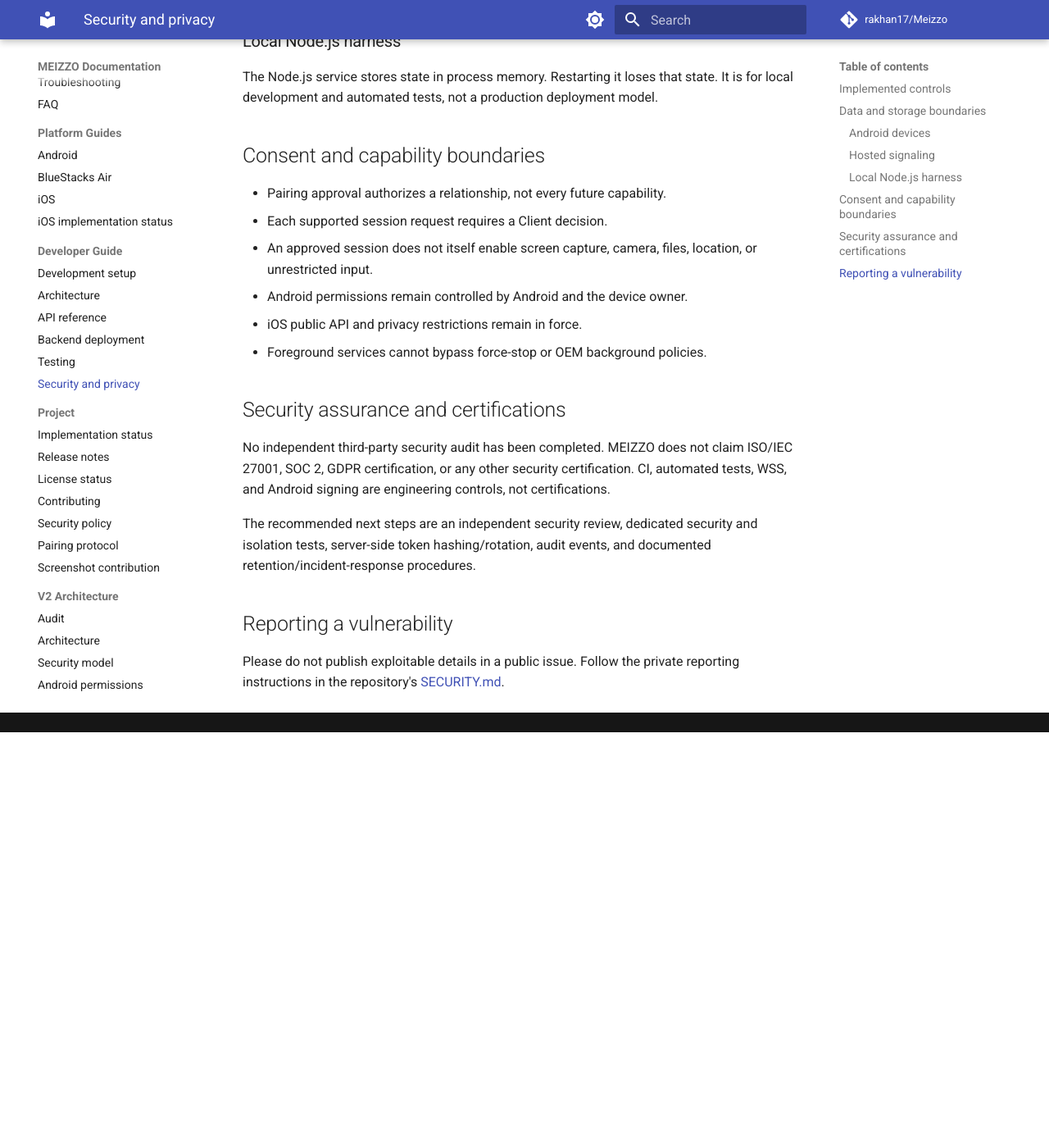
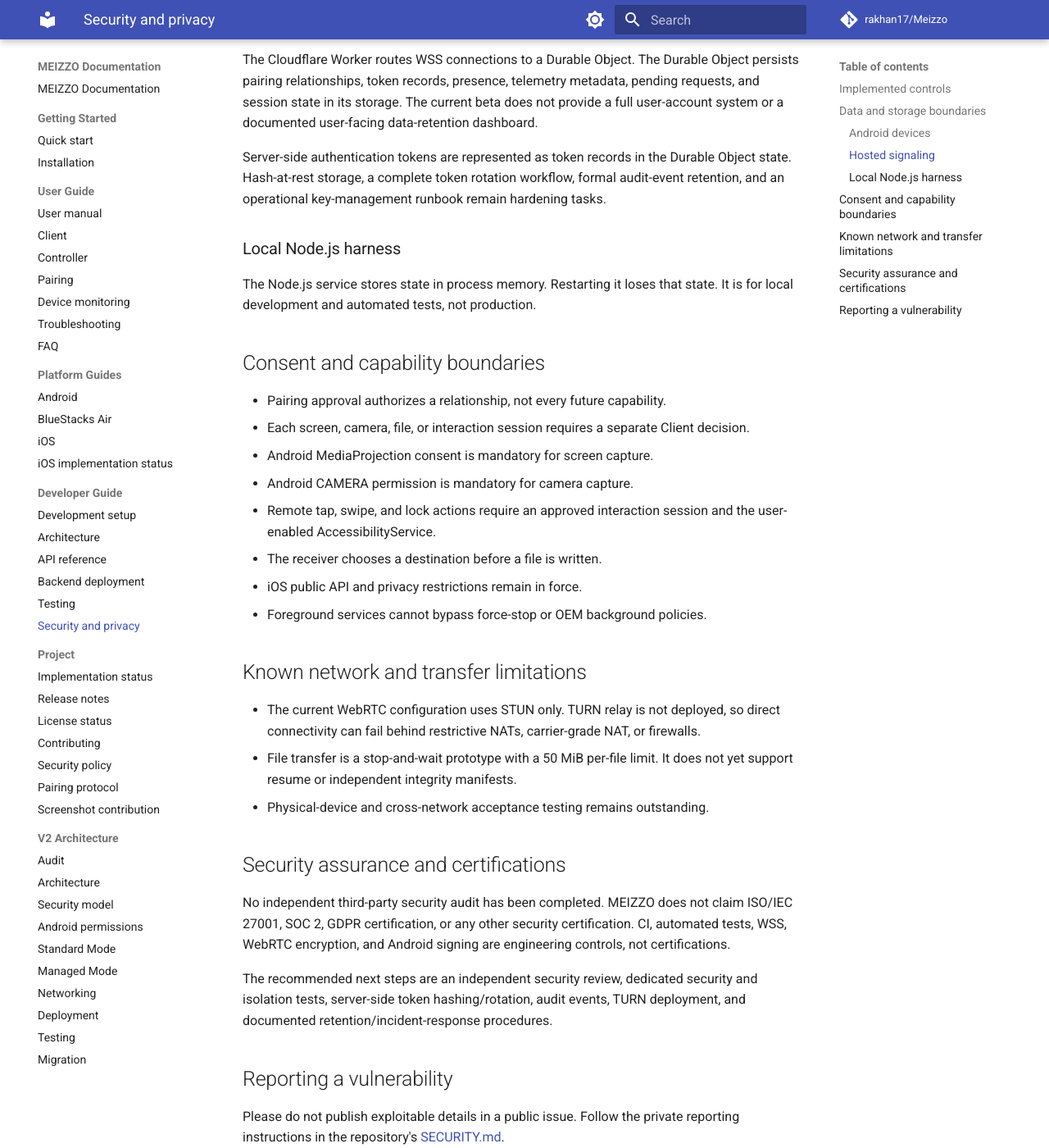
Before and after one commit to rakhan17/Meizzo, an MkDocs documentation site: the page built from docs/security-and-privacy.md, in a window 1280 px wide and 1400 px high, scrolled down 1193 px. Shown: the whole window at 82% size. Built offline with MkDocs 1.6.1 and Material for MkDocs 9.7.7, drawn with Linux system fonts in a browser that asks for light colours; comment, search, counter and statistics services are not loaded; before the commit the page ends 2086 px from its top, so only the background shows below that; some of the changed text lies outside the part shown.

Commit message:
docs(v3): document WebRTC security and permission boundaries

```diff
--- a/docs/security-and-privacy.md
+++ b/docs/security-and-privacy.md
@@ -11,11 +11,18 @@ security gaps; it is not a certification statement or an independent audit.
 - Rate limits for pairing attempts in the hosted Worker.
 - Cryptographically random role-specific authentication tokens.
 - Per-Client authorization checks for device lists, commands, and sessions.
-- WSS transport for the published Android release configuration.
+- WSS for signaling, authentication, presence, and commands.
+- Participant-bound WebRTC offer/answer/ICE relay for approved media sessions.
+- WebRTC DTLS-SRTP media transport and DTLS-protected DataChannels.
+- Android MediaProjection system consent before screen capture.
+- Android runtime CAMERA permission before camera capture.
+- Android AccessibilityService must be manually enabled by the device owner.
+- File source and destination are selected through Android Storage Access
+  Framework pickers; transfer size is capped at 50 MiB.
 - Android app credentials encrypted with app-specific Android Keystore
   AES-GCM keys.
-- iOS credentials stored using Keychain APIs in the development targets.
-- Session approval before supported interaction commands are routed.
+- iOS credentials stored using Keychain APIs in development targets.
+- Session approval before supported interaction and media capabilities run.
 - Release APK checksum, package identity, and signing-certificate validation
   in the Android updater/release pipeline.
 
@@ -24,9 +31,10 @@ security gaps; it is not a certification statement or an independent audit.
 ### Android devices
 
 Client and Controller credentials are encrypted locally using Android
-Keystore-backed keys. Telemetry includes device status fields exposed by the
-platform and implemented by the app. Unsupported fields should remain
-unavailable rather than be represented as zero.
+Keystore-backed keys. Screen and camera capture are performed on the Client
+device after the operating system grants the required permission. File
+content is transferred directly over the WebRTC DataChannel; the signaling
+Worker routes only session negotiation messages.
 
 ### Hosted signaling
 
@@ -44,29 +52,40 @@ runbook remain hardening tasks.
 ### Local Node.js harness
 
 The Node.js service stores state in process memory. Restarting it loses that
-state. It is for local development and automated tests, not a production
-deployment model.
+state. It is for local development and automated tests, not production.
 
 ## Consent and capability boundaries
 
 - Pairing approval authorizes a relationship, not every future capability.
-- Each supported session request requires a Client decision.
-- An approved session does not itself enable screen capture, camera, files,
-  location, or unrestricted input.
-- Android permissions remain controlled by Android and the device owner.
+- Each screen, camera, file, or interaction session requires a separate
+  Client decision.
+- Android MediaProjection consent is mandatory for screen capture.
+- Android CAMERA permission is mandatory for camera capture.
+- Remote tap, swipe, and lock actions require an approved interaction session
+  and the user-enabled AccessibilityService.
+- The receiver chooses a destination before a file is written.
 - iOS public API and privacy restrictions remain in force.
 - Foreground services cannot bypass force-stop or OEM background policies.
+
+## Known network and transfer limitations
+
+- The current WebRTC configuration uses STUN only. TURN relay is not deployed,
+  so direct connectivity can fail behind restrictive NATs, carrier-grade NAT,
+  or firewalls.
+- File transfer is a stop-and-wait prototype with a 50 MiB per-file limit.
+  It does not yet support resume or independent integrity manifests.
+- Physical-device and cross-network acceptance testing remains outstanding.
 
 ## Security assurance and certifications
 
 No independent third-party security audit has been completed. MEIZZO does not
 claim ISO/IEC 27001, SOC 2, GDPR certification, or any other security
-certification. CI, automated tests, WSS, and Android signing are engineering
-controls, not certifications.
+certification. CI, automated tests, WSS, WebRTC encryption, and Android signing
+are engineering controls, not certifications.
 
 The recommended next steps are an independent security review, dedicated
 security and isolation tests, server-side token hashing/rotation, audit events,
-and documented retention/incident-response procedures.
+TURN deployment, and documented retention/incident-response procedures.
 
 ## Reporting a vulnerability
 
```
